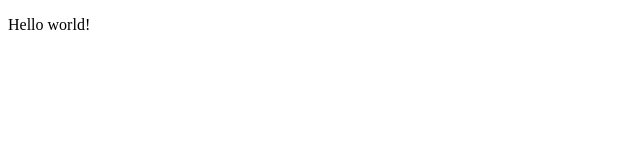
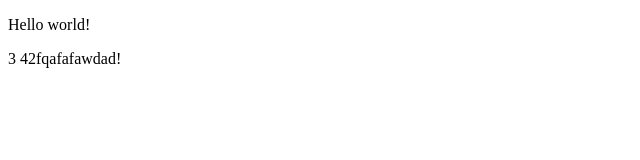
Before and after one commit to lesha76/gftgf, a plain HTML site: page index.html in a window 1280 px wide. Shown: the whole page, without its empty margins (0-640 px from the left). Drawn offline with Linux system fonts and the light colour scheme.

Commit message:
Update index.html
Add some text

```diff
--- a/index.html
+++ b/index.html
@@ -8,5 +8,6 @@
 <body>
 <script src = 'script.js'></script>
 <p>Hello world!</p>
+<p>3    42fqafafawdad!</p>
 </body>
 </html>
```
